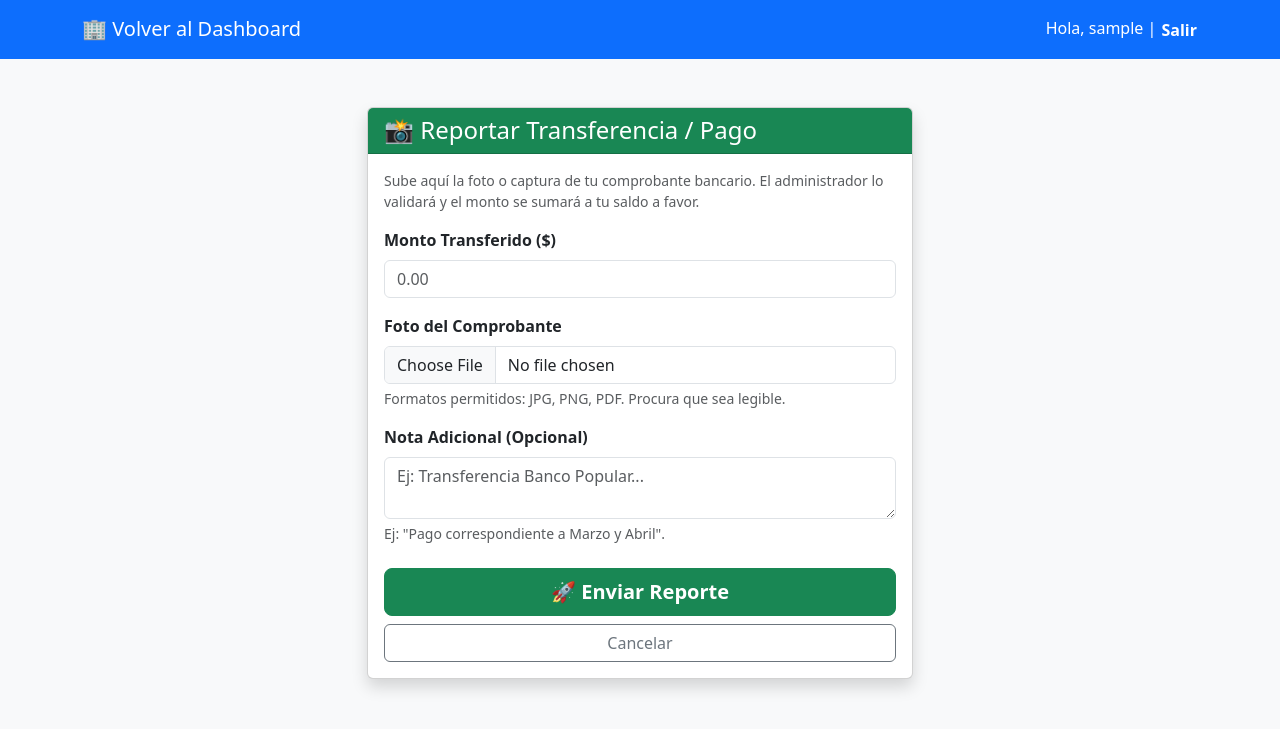
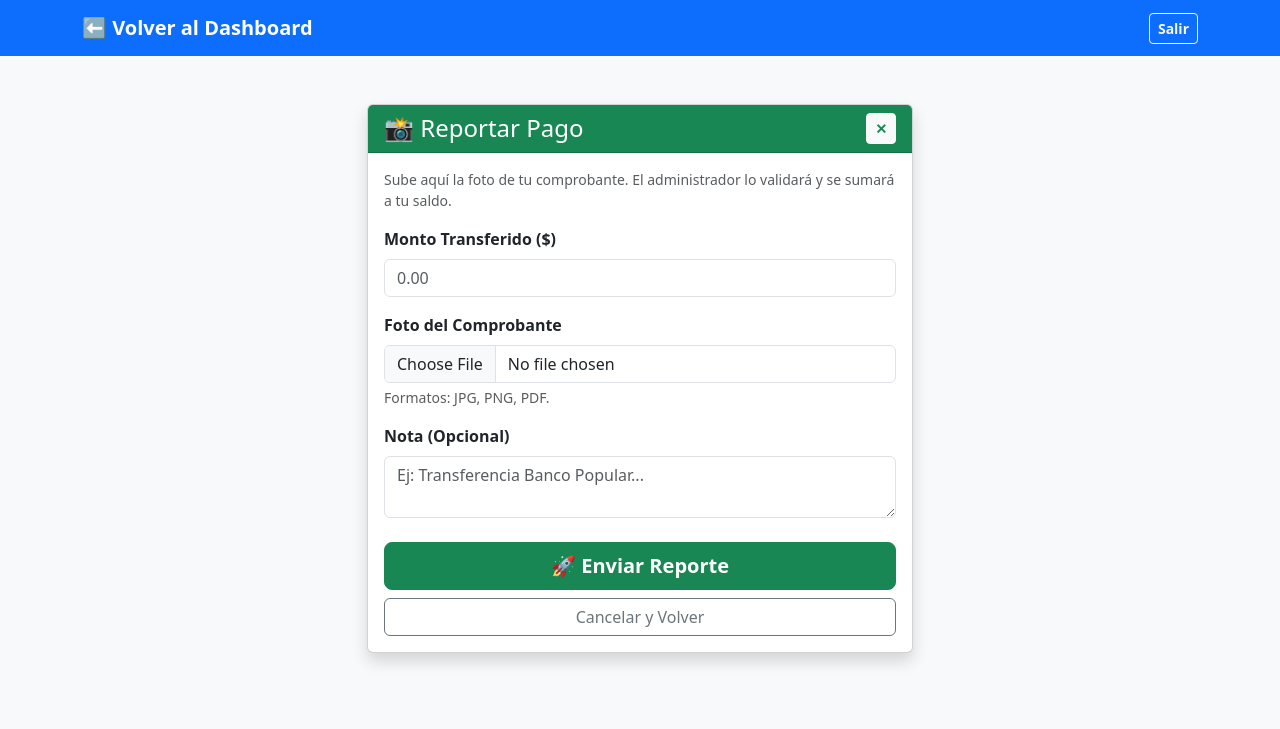
Before and after one commit to Jusetreynoso/saas-residencial, a Django app: page /reportar-pago/ in a window 1280 px wide. Shown: the top 729 px of the page. Run offline with Django 5.2, Linux system fonts and the light colour scheme; the visitor is signed in with stand-in values (Sample User, id 1).

Commit message:
Fix html templates boton de volver

```diff
--- a/core/templates/core/reportar_pago.html
+++ b/core/templates/core/reportar_pago.html
@@ -9,19 +9,17 @@
 
 <nav class="navbar navbar-dark bg-primary mb-4">
     <div class="container">
-        <a class="navbar-brand" href="{% url 'dashboard' %}">🏢 Volver al Dashboard</a>
-        <span class="navbar-text text-white">
-            Hola, {{ user.username }} |
-            <form action="{% url 'logout' %}" method="post" style="display:inline;">
-                {% csrf_token %}
-                <button type="submit" class="btn btn-link text-white fw-bold p-0 text-decoration-none">Salir</button>
-            </form>
-        </span>
+        <a class="navbar-brand fw-bold" href="{% url 'dashboard' %}">
+            ⬅️ Volver al Dashboard
+        </a>
+        <form action="{% url 'logout' %}" method="post" class="d-flex">
+            {% csrf_token %}
+            <button type="submit" class="btn btn-outline-light btn-sm fw-bold">Salir</button>
+        </form>
     </div>
 </nav>
 
 <div class="container mt-5">
-
     {% if messages %}
         {% for message in messages %}
             <div class="alert alert-{% if message.tags == 'error' %}danger{% else %}{{ message.tags }}{% endif %} alert-dismissible fade show" role="alert">
@@ -34,13 +32,13 @@
     <div class="row justify-content-center">
         <div class="col-md-6">
             <div class="card shadow">
-                <div class="card-header bg-success text-white">
-                    <h4 class="mb-0">📸 Reportar Transferencia / Pago</h4>
+                <div class="card-header bg-success text-white d-flex justify-content-between align-items-center">
+                    <h4 class="mb-0">📸 Reportar Pago</h4>
+                    <a href="{% url 'dashboard' %}" class="btn btn-sm btn-light text-success fw-bold">✕</a>
                 </div>
                 <div class="card-body">
                     <p class="text-muted small">
-                        Sube aquí la foto o captura de tu comprobante bancario.
-                        El administrador lo validará y el monto se sumará a tu saldo a favor.
+                        Sube aquí la foto de tu comprobante. El administrador lo validará y se sumará a tu saldo.
                     </p>
 
                     <form method="post" enctype="multipart/form-data">
@@ -57,25 +55,17 @@
                         <div class="mb-3">
                             <label class="form-label fw-bold">Foto del Comprobante</label>
                             {{ form.comprobante }}
-                            <div class="form-text">Formatos permitidos: JPG, PNG, PDF. Procura que sea legible.</div>
-                            {% if form.comprobante.errors %}
-                                <div class="text-danger small">{{ form.comprobante.errors }}</div>
-                            {% endif %}
+                            <div class="form-text">Formatos: JPG, PNG, PDF.</div>
                         </div>
 
                         <div class="mb-3">
-                            <label class="form-label fw-bold">Nota Adicional (Opcional)</label>
+                            <label class="form-label fw-bold">Nota (Opcional)</label>
                             {{ form.nota_usuario }}
-                            <div class="form-text">Ej: "Pago correspondiente a Marzo y Abril".</div>
                         </div>
 
                         <div class="d-grid gap-2 mt-4">
-                            <button type="submit" class="btn btn-success fw-bold btn-lg">
-                                🚀 Enviar Reporte
-                            </button>
-                            <a href="{% url 'dashboard' %}" class="btn btn-outline-secondary">
-                                Cancelar
-                            </a>
+                            <button type="submit" class="btn btn-success fw-bold btn-lg">🚀 Enviar Reporte</button>
+                            <a href="{% url 'dashboard' %}" class="btn btn-outline-secondary">Cancelar y Volver</a>
                         </div>
                     </form>
                 </div>
@@ -85,6 +75,5 @@
 </div>
 
 <script src="https://cdn.jsdelivr.net/npm/bootstrap@5.3.0/dist/js/bootstrap.bundle.min.js"></script>
-
 </body>
 </html>
```
Also changed, not shown: core/templates/core/registrar_abono.html (+14 -19 lines), core/templates/core/reporte_financiero.html (+29 -43 lines).
